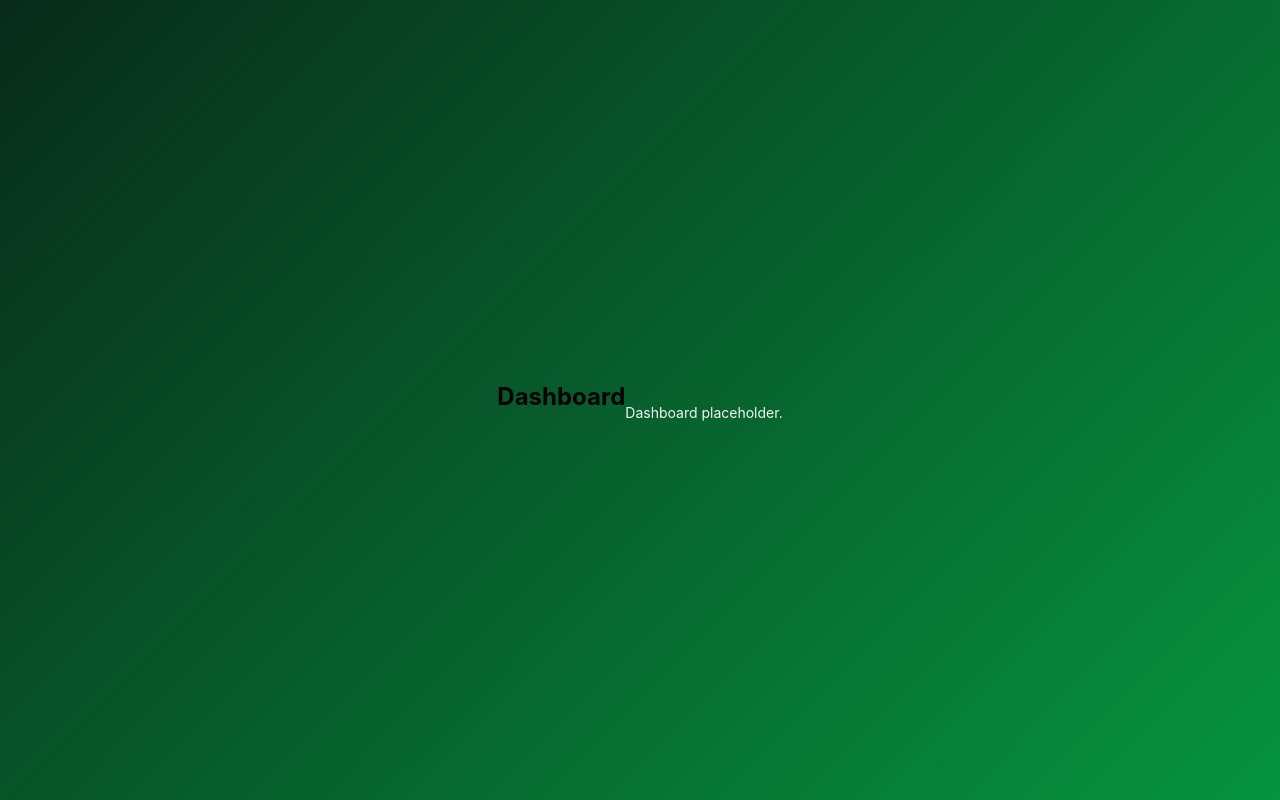
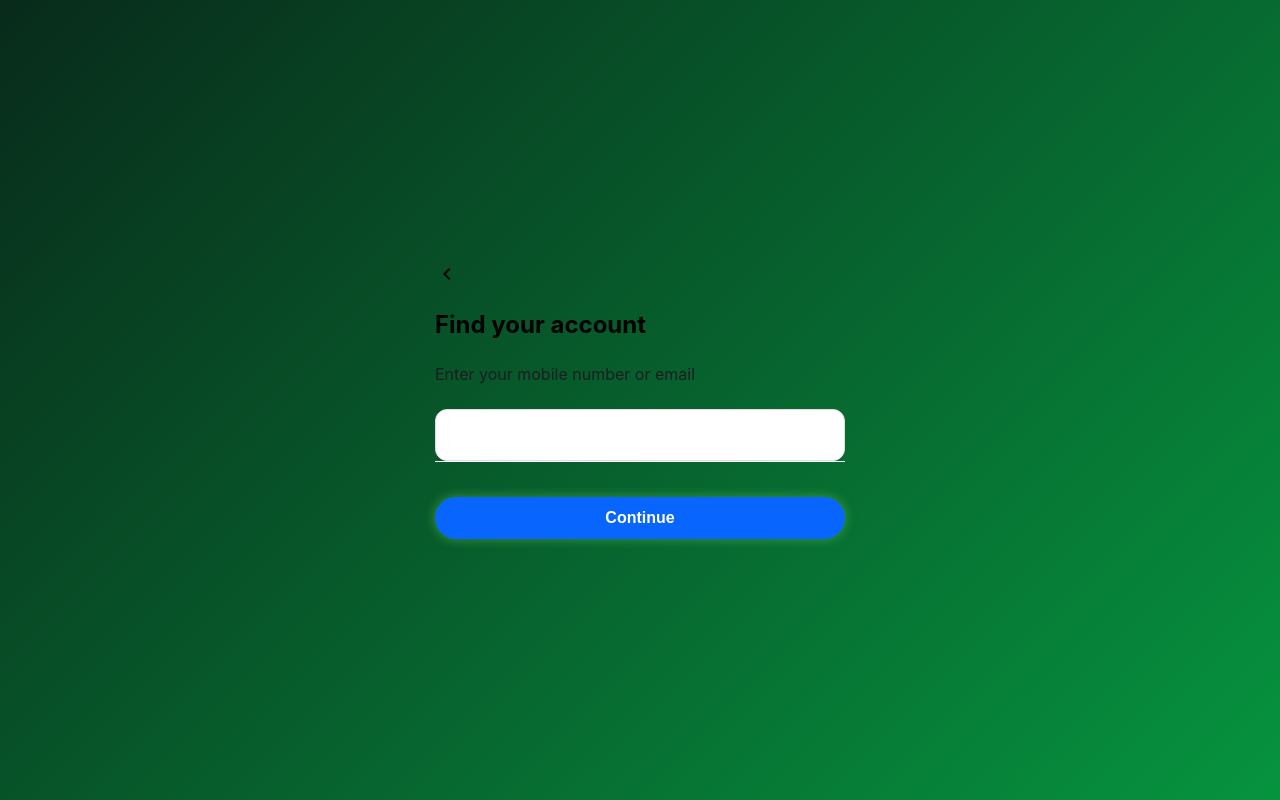
Before and after one commit to tmuk26-group-1/budget-tool, a Flask app: template templates/registration.html in a window 1280 px wide. Run offline with Flask 3, Linux system fonts and the light colour scheme; the template is opened without the code that fills it, so the values that code supplies are empty.

Commit message:
made html for registration

```diff
--- a/templates/registration.html
+++ b/templates/registration.html
@@ -1,5 +1,32 @@
 {% extends "base.html" %}
 {% block content %}
-<h1>Dashboard</h1>
-<p>Dashboard placeholder.</p>
+<!DOCTYPE html>
+<html lang="en">
+<head>
+    <meta charset="UTF-8">
+    <meta name="viewport" content="width=device-width, initial-scale=1.0">
+    <title>Find Your Account</title>
+</head>
+<body>
+
+    <div class="container">
+        <div class="back-button">
+            <svg viewBox="0 0 24 24" width="24" height="24"><path d="M15.41 16.59L10.83 12l4.58-4.59L14 6l-6 6 6 6 1.41-1.41z"/></svg>
+        </div>
+
+        <h2>Find your account</h2>
+        <p class="subtitle">Enter your mobile number or email</p>
+
+        <form>
+            <div class="input-group">
+                <input type="text" placeholder="Mobile number or email" required>
+            </div>
+
+            <button type="submit" class="btn-primary">Continue</button>
+        </form>
+    </div>
+
+</body>
+</html>
+
 {% endblock %}
```
